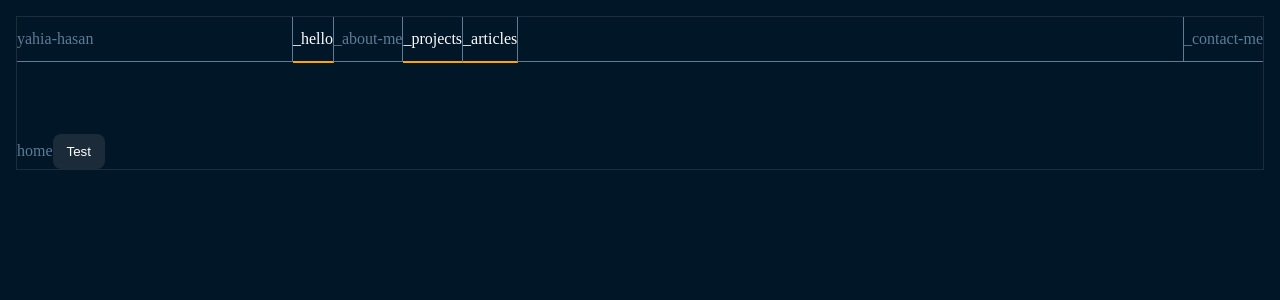
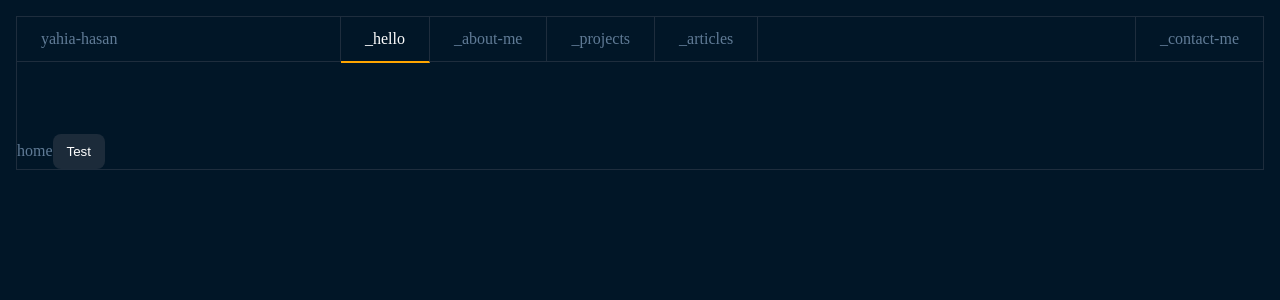
Before and after one commit to iamyahia/portfolio, a Next.js app: page / in a window 1280 px wide. Shown: the top 300 px of the page. Built offline with nearby package versions, Linux system fonts and the light colour scheme.

Commit message:
refactor: Update Navbar component to use consistent navigation links and fix padding styling

```diff
--- a/components/Navbar/navbarItems.ts
+++ b/components/Navbar/navbarItems.ts
@@ -1,6 +1,6 @@
 export const navItems = [
   { key: "home", value: "_hello", href: "/" },
   { key: "articles", value: "_about-me", href: "/about-me" },
-  { key: "projects", value: "_projects", href: "/" },
-  { key: "about", value: "_articles", href: "/" },
+  { key: "projects", value: "_projects", href: "/projects" },
+  { key: "about", value: "_articles", href: "/articles" },
 ];
--- a/styles/components/_navbar.scss
+++ b/styles/components/_navbar.scss
@@ -3,7 +3,7 @@
   width: 100%;
   height: 44px;
   justify-content: space-between;
-  border-bottom: 1px solid $color-slate-blue;
+  border-bottom: 1px solid $color-ebony-clay;
 }
 
 .navbar__logo {
@@ -15,12 +15,12 @@
 }
 
 .navbar__contact {
-  border-left: 1px solid $color-slate-blue;
+  border-left: 1px solid $color-ebony-clay;
 }
 
 .navbar__logo-icon,
 .navbar__link {
-  border-right: 1px solid $color-slate-blue;
+  border-right: 1px solid $color-ebony-clay;
 }
 
 .navbar__logo-icon,
@@ -31,27 +31,13 @@
   align-items: center;
   text-decoration: none;
   color: $color-slate-blue;
+  padding: 0 24px;
 }
-// .navbar__link,
-// .navbar__contact {
-//   transition: all 0.25s;
-//   &:not(.navbar__link--active) {
-//     &:hover {
-//       color: white;
-//       background-color: rgba($color-white-shade, 0.1);
-//     }
-
-//     &:active {
-//       color: $color-slate-blue;
-//       background-color: $color-white-shade;
-//     }
-//   }
-// }
 
 .navbar__link,
 .navbar__contact {
   position: relative;
-  transition: all 0.25s;
+  transition: color 0.25s, background-color 0.25s;
 
   &:not(.navbar__link--active) {
     &:hover {
```
